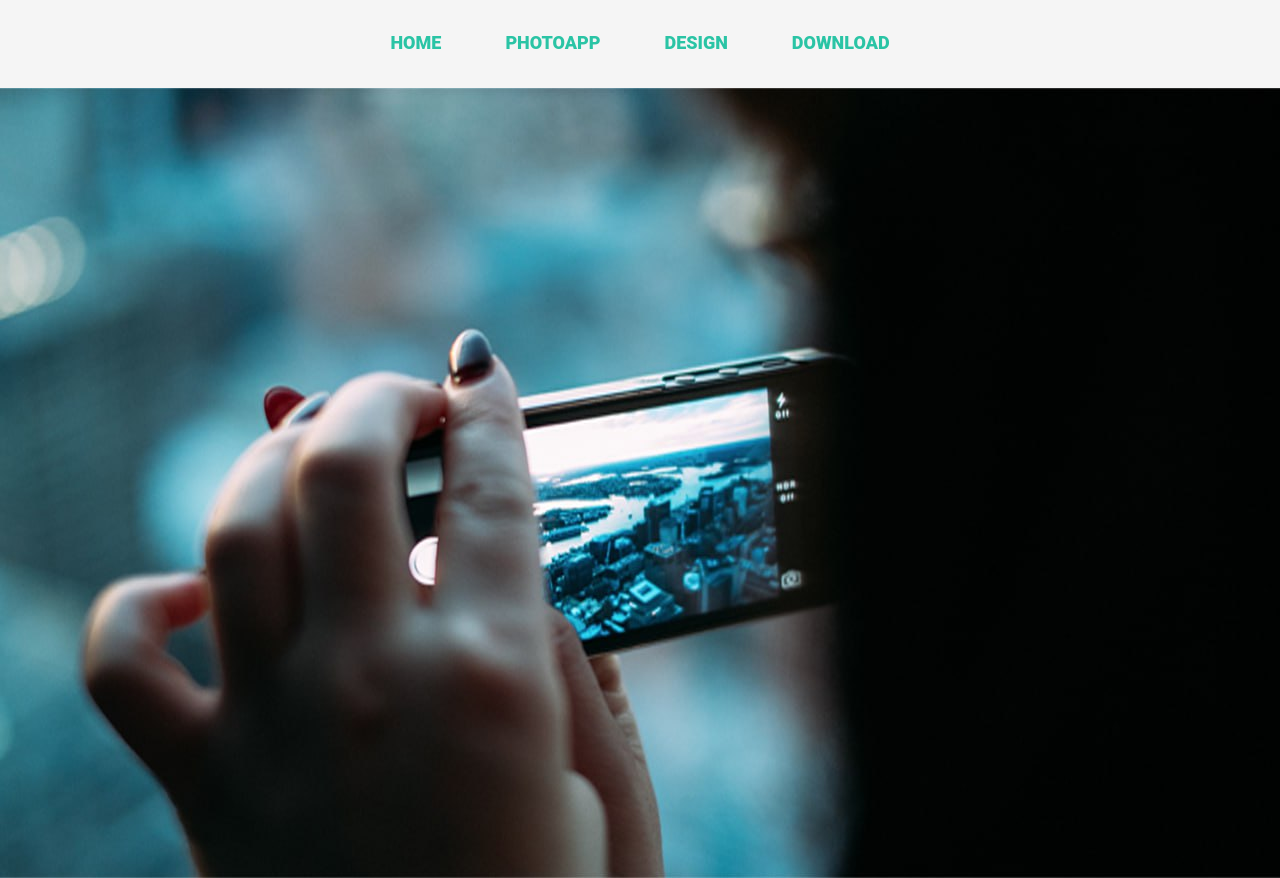
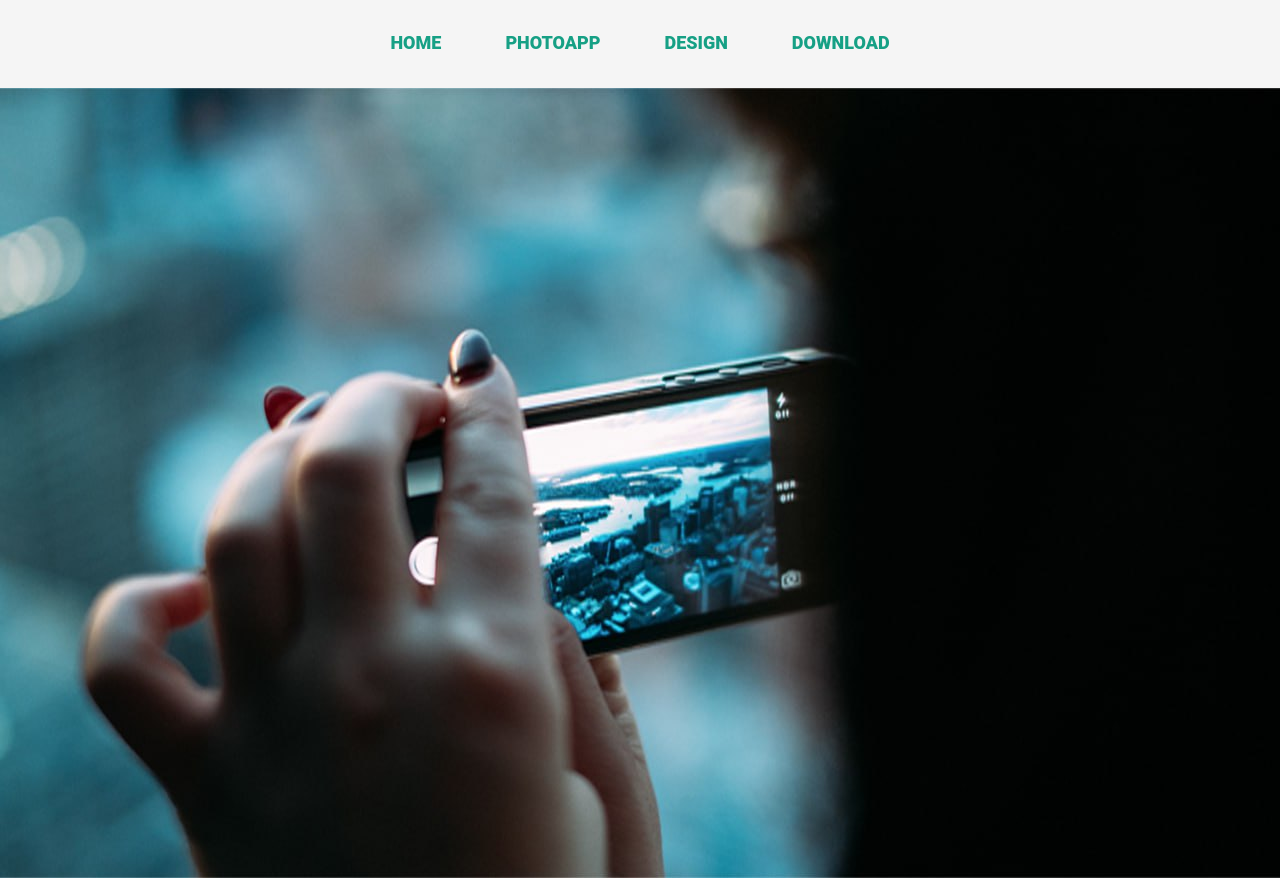
Before and after one commit to METL2005/System_Programming, a plain HTML site: page index.html in a window 1280 px wide. Shown: the top 878 px of the page. Drawn offline with Linux system fonts and the light colour scheme.

Commit message:
second commit

```diff
--- a/src/css/style.css
+++ b/src/css/style.css
@@ -37,7 +37,7 @@ ul {
     margin-bottom: 35px;
     a {
         text-decoration: none;
-        color: rgb(42, 196, 165);
+        color: rgb(22, 160, 133);
     }
 }
 
```
